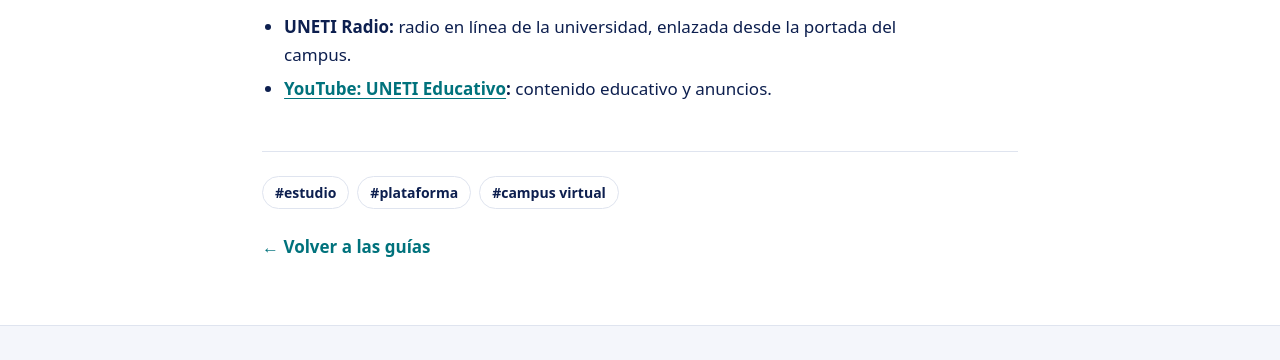
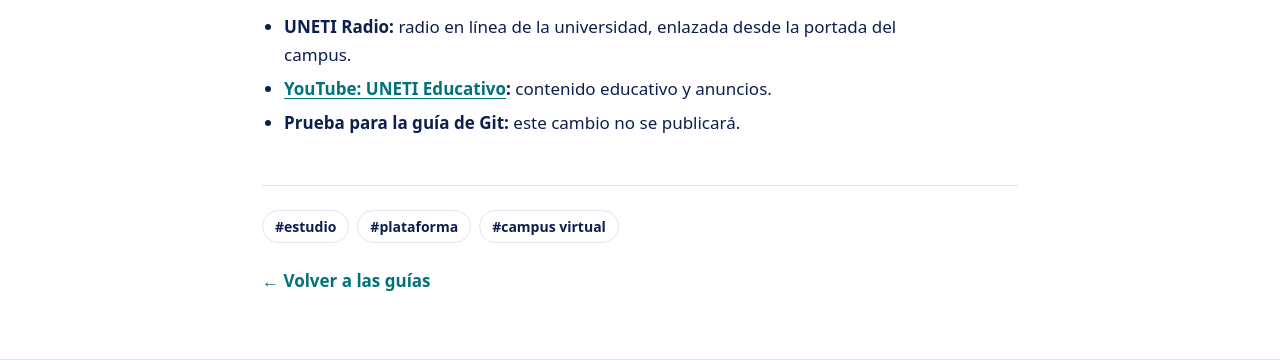
Before and after one commit to Sethprie/uneti-web, an Astro site: page /guias/campus-virtual in a window 1280 px wide. Shown: the part 1547-1907 px from the top of the page. Built offline with nearby package versions, Linux system fonts and the light colour scheme; Astro itself is replaced by a stand-in of ours.

```diff
--- a/src/content/guias/campus-virtual.md
+++ b/src/content/guias/campus-virtual.md
@@ -36,3 +36,4 @@ También hay categorías para el **Trayecto Inicial**, las UC comunes a los dos
 
 - **UNETI Radio:** radio en línea de la universidad, enlazada desde la portada del campus.
 - **[YouTube: UNETI Educativo](https://www.youtube.com/@UNETIEducativo):** contenido educativo y anuncios.
+- **Prueba para la guía de Git:** este cambio no se publicará.
```
